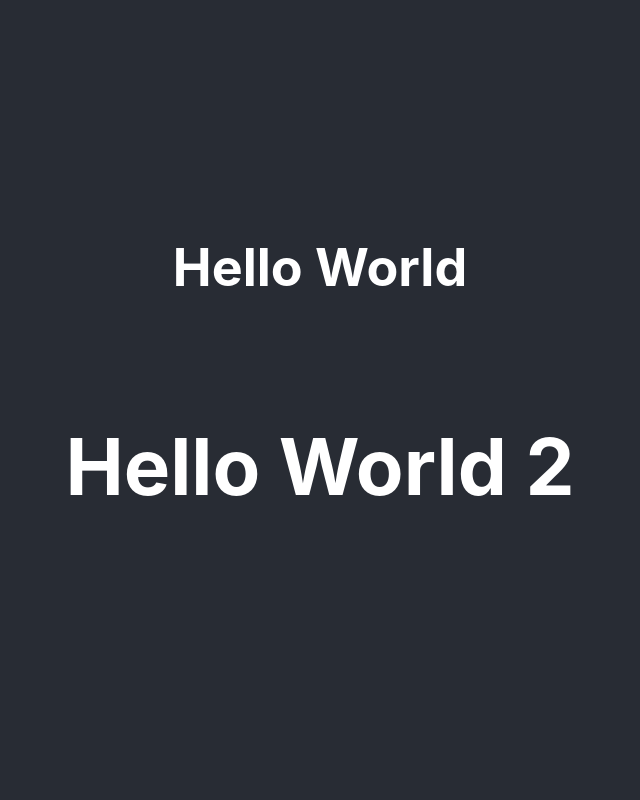
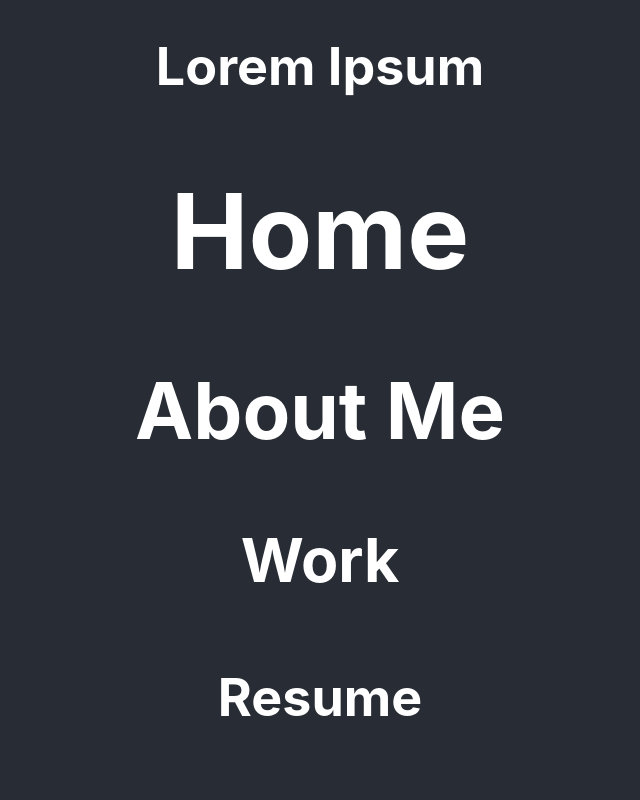
Before and after one commit to kevinszn23/portfolio-v2, a React (Create React App) app: page / in a window 1280 px wide. Shown: the top 800 px of the page, without its empty margins (320-960 px from the left). Built offline with nearby package versions, Linux system fonts and the light colour scheme.

Commit message:
working on navbar

```diff
--- a/src/App.js
+++ b/src/App.js
@@ -7,10 +7,10 @@ function App() {
     <div className="App">
       <header className="App-header">
         <h1>
-          Hello World
+          <Navbar/>
         </h1>
         <h2>
-          <Navbar/>
+          Hello World
         </h2>
       </header>
     </div>
--- a/src/components/Navbar.js
+++ b/src/components/Navbar.js
@@ -1,7 +1,16 @@
 export default function Navbar() {
     return (
-        <div>
-            <h1> Hello World 2</h1>
-        </div>
+        <header>
+            <div className="header_container">
+                <div className="header_left">Lorem Ipsum</div>
+                <div className="header_right">
+                    <h1>Home</h1>
+                    <h2>About Me</h2>
+                    <h3>Work</h3>
+                    <h4>Resume</h4>
+                    <h5>Contact</h5>
+                </div>
+            </div>
+        </header>
     )
 }
```
